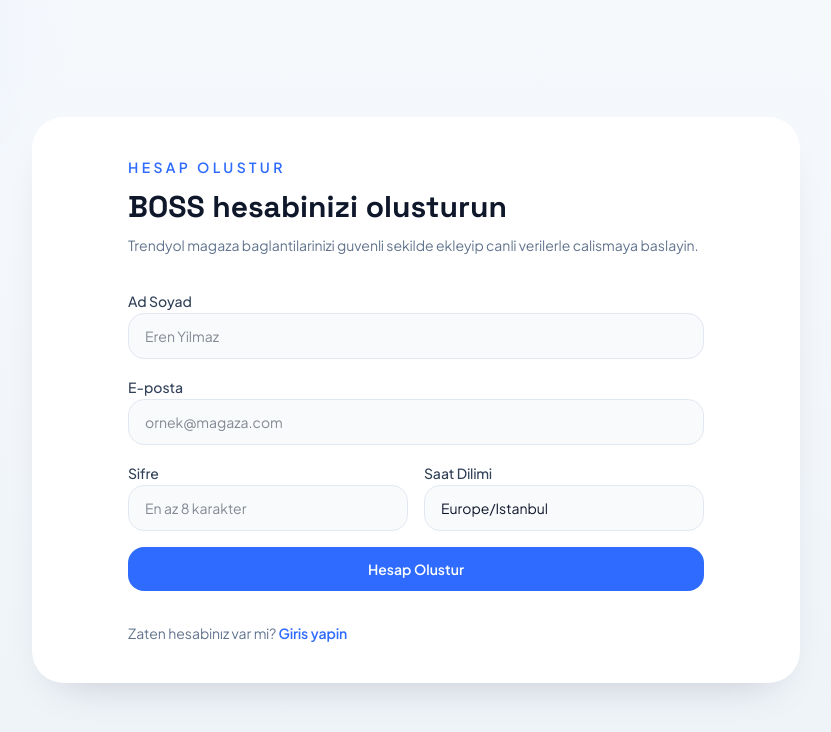
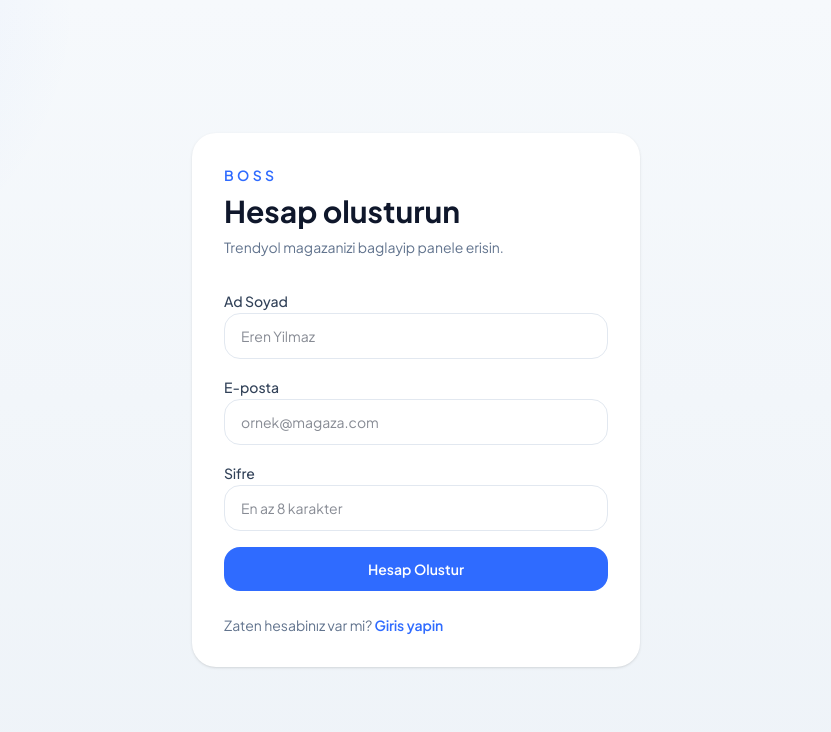
Before and after one commit to cmyk-eren/boss, a Next.js app: page /register in a window 1280 px wide. Shown: the top 732 px of the page, without its empty margins (224-1055 px from the left). Built offline with nearby package versions, Linux system fonts and the light colour scheme.

Commit message:
Reduce auth pages to minimal forms

```diff
--- a/app/(auth)/login/page.tsx
+++ b/app/(auth)/login/page.tsx
@@ -1,83 +1,52 @@
 export default function LoginPage() {
-
   return (
     <main className="flex min-h-screen items-center justify-center px-6 py-12">
-      <div className="card-shadow grid w-full max-w-5xl overflow-hidden rounded-[32px] bg-white lg:grid-cols-[1.1fr_0.9fr]">
-        <section className="relative hidden bg-[#0f2a68] px-10 py-12 text-white lg:flex lg:flex-col lg:justify-between">
-          <div className="space-y-6">
-            <span className="inline-flex rounded-full bg-white/12 px-4 py-2 text-xs font-semibold uppercase tracking-[0.22em] text-blue-100">
-              BOSS Panel
-            </span>
-            <div className="space-y-4">
-              <h1 className="max-w-md font-heading text-4xl font-bold leading-tight">
-                Trendyol performansinizi tek merkezden yonetin.
-              </h1>
-              <p className="max-w-md text-sm leading-7 text-blue-100/88">
-                Siparisler, karlilik, stok, fiyat ve kategori bazli komisyon yonetimi ayni
-                ekranda birlesir.
+      <div className="w-full max-w-md rounded-3xl bg-white p-8 shadow-sm">
+        <div className="space-y-2">
+          <p className="text-sm font-semibold uppercase tracking-[0.24em] text-[#2f6bff]">
+            BOSS
           </p>
+          <h1 className="text-3xl font-bold text-slate-900">Giris yapin</h1>
+          <p className="text-sm text-slate-500">Trendyol panelinize erisin.</p>
         </div>
-          </div>
-          <div className="grid gap-4 text-sm text-blue-50">
-            <div className="rounded-3xl border border-white/10 bg-white/6 p-5">
-              Gercek Trendyol magaza verileriyle calisacak sekilde tasarlanmistir.
-            </div>
-            <div className="rounded-3xl border border-white/10 bg-white/6 p-5">
-              API anahtarlari yalnizca sunucu tarafinda sifreli saklanir.
-            </div>
-          </div>
-        </section>
-        <section className="px-6 py-8 sm:px-10 sm:py-10">
-          <div className="mx-auto max-w-md space-y-8">
-            <div className="space-y-3">
-              <p className="text-sm font-semibold uppercase tracking-[0.24em] text-[#2f6bff]">
-                Giris
-              </p>
-              <div className="space-y-2">
-                <h2 className="font-heading text-3xl font-bold text-slate-900">
-                  Hesabiniza giris yapin
-                </h2>
-                <p className="text-sm leading-6 text-slate-500">
-                  Magazalarinizin siparis, ciro ve karlilik gorunumune erisin.
-                </p>
-              </div>
-            </div>
-            <form action="/api/auth/login" method="post" className="space-y-4">
+
+        <form action="/api/auth/login" method="post" className="mt-8 space-y-4">
           <label className="block space-y-2">
             <span className="text-sm font-medium text-slate-700">E-posta</span>
             <input
               name="email"
               type="email"
               required
-                  className="w-full rounded-2xl border border-slate-200 bg-slate-50 px-4 py-3 text-sm text-slate-900 transition focus:border-[#2f6bff] focus:bg-white"
+              className="w-full rounded-2xl border border-slate-200 px-4 py-3 text-sm"
               placeholder="ornek@magaza.com"
             />
           </label>
+
           <label className="block space-y-2">
             <span className="text-sm font-medium text-slate-700">Sifre</span>
             <input
               name="password"
               type="password"
               required
-                  className="w-full rounded-2xl border border-slate-200 bg-slate-50 px-4 py-3 text-sm text-slate-900 transition focus:border-[#2f6bff] focus:bg-white"
+              className="w-full rounded-2xl border border-slate-200 px-4 py-3 text-sm"
               placeholder="••••••••"
             />
           </label>
+
           <button
             type="submit"
-                className="w-full rounded-2xl bg-[#2f6bff] px-4 py-3 text-sm font-semibold text-white transition hover:bg-[#2158d9]"
+            className="w-full rounded-2xl bg-[#2f6bff] px-4 py-3 text-sm font-semibold text-white"
           >
             Giris Yap
           </button>
         </form>
-            <p className="text-sm text-slate-500">
+
+        <p className="mt-6 text-sm text-slate-500">
           Hesabiniz yok mu?{" "}
           <a className="font-semibold text-[#2f6bff]" href="/register">
-                Yeni hesap olusturun
+            Hesap olusturun
           </a>
         </p>
-          </div>
-        </section>
       </div>
     </main>
   );
--- a/app/(auth)/register/page.tsx
+++ b/app/(auth)/register/page.tsx
@@ -1,76 +1,67 @@
 export default function RegisterPage() {
-
   return (
     <main className="flex min-h-screen items-center justify-center px-6 py-12">
-      <div className="card-shadow w-full max-w-3xl rounded-[32px] bg-white p-6 sm:p-10">
-        <div className="mx-auto max-w-xl space-y-8">
-          <div className="space-y-3">
+      <div className="w-full max-w-md rounded-3xl bg-white p-8 shadow-sm">
+        <div className="space-y-2">
           <p className="text-sm font-semibold uppercase tracking-[0.24em] text-[#2f6bff]">
-              Hesap Olustur
+            BOSS
           </p>
-            <div className="space-y-2">
-              <h1 className="font-heading text-3xl font-bold text-slate-900">
-                BOSS hesabinizi olusturun
-              </h1>
-              <p className="text-sm leading-6 text-slate-500">
-                Trendyol magaza baglantilarinizi guvenli sekilde ekleyip canli verilerle
-                calismaya baslayin.
+          <h1 className="text-3xl font-bold text-slate-900">Hesap olusturun</h1>
+          <p className="text-sm text-slate-500">
+            Trendyol magazanizi baglayip panele erisin.
           </p>
         </div>
-          </div>
-          <form action="/api/auth/register" method="post" className="grid gap-4 sm:grid-cols-2">
-            <label className="space-y-2 sm:col-span-2">
+
+        <form action="/api/auth/register" method="post" className="mt-8 space-y-4">
+          <label className="block space-y-2">
             <span className="text-sm font-medium text-slate-700">Ad Soyad</span>
             <input
               name="name"
-                className="w-full rounded-2xl border border-slate-200 bg-slate-50 px-4 py-3 text-sm text-slate-900 transition focus:border-[#2f6bff] focus:bg-white"
+              className="w-full rounded-2xl border border-slate-200 px-4 py-3 text-sm"
               placeholder="Eren Yilmaz"
             />
           </label>
-            <label className="space-y-2 sm:col-span-2">
+
+          <label className="block space-y-2">
             <span className="text-sm font-medium text-slate-700">E-posta</span>
             <input
               name="email"
               type="email"
               required
-                className="w-full rounded-2xl border border-slate-200 bg-slate-50 px-4 py-3 text-sm text-slate-900 transition focus:border-[#2f6bff] focus:bg-white"
+              className="w-full rounded-2xl border border-slate-200 px-4 py-3 text-sm"
               placeholder="ornek@magaza.com"
             />
           </label>
-            <label className="space-y-2">
+
+          <label className="block space-y-2">
             <span className="text-sm font-medium text-slate-700">Sifre</span>
             <input
               name="password"
               type="password"
               required
               minLength={8}
-                className="w-full rounded-2xl border border-slate-200 bg-slate-50 px-4 py-3 text-sm text-slate-900 transition focus:border-[#2f6bff] focus:bg-white"
+              className="w-full rounded-2xl border border-slate-200 px-4 py-3 text-sm"
               placeholder="En az 8 karakter"
             />
           </label>
-            <label className="space-y-2">
-              <span className="text-sm font-medium text-slate-700">Saat Dilimi</span>
-              <input
-                name="timezone"
-                defaultValue="Europe/Istanbul"
-                className="w-full rounded-2xl border border-slate-200 bg-slate-50 px-4 py-3 text-sm text-slate-900 transition focus:border-[#2f6bff] focus:bg-white"
-              />
-            </label>
+
+          <input name="timezone" type="hidden" value="Europe/Istanbul" />
+
           <button
             type="submit"
-              className="sm:col-span-2 rounded-2xl bg-[#2f6bff] px-4 py-3 text-sm font-semibold text-white transition hover:bg-[#2158d9]"
+            className="w-full rounded-2xl bg-[#2f6bff] px-4 py-3 text-sm font-semibold text-white"
           >
             Hesap Olustur
           </button>
         </form>
-          <p className="text-sm text-slate-500">
+
+        <p className="mt-6 text-sm text-slate-500">
           Zaten hesabinız var mi?{" "}
           <a className="font-semibold text-[#2f6bff]" href="/login">
             Giris yapin
           </a>
         </p>
       </div>
-      </div>
     </main>
   );
 }
```
Lines whose indentation alone changed are shown as unchanged.
